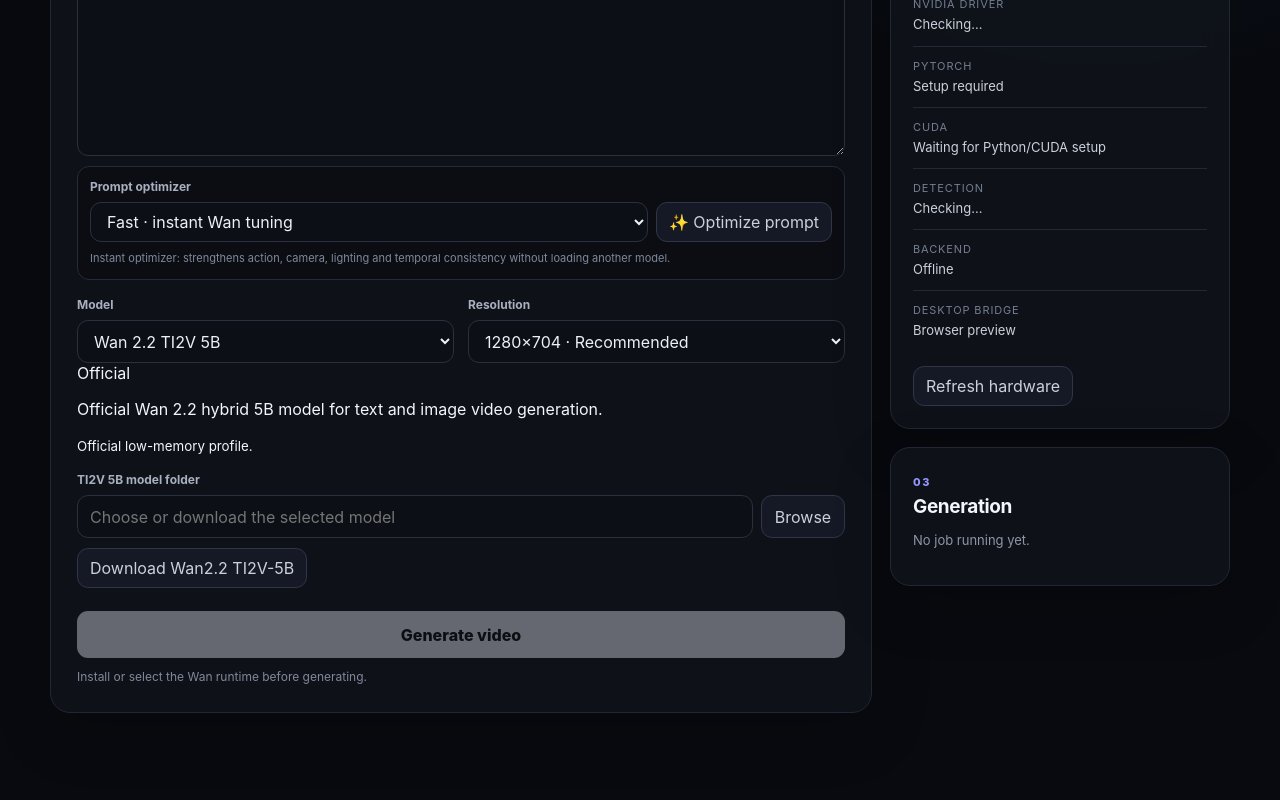
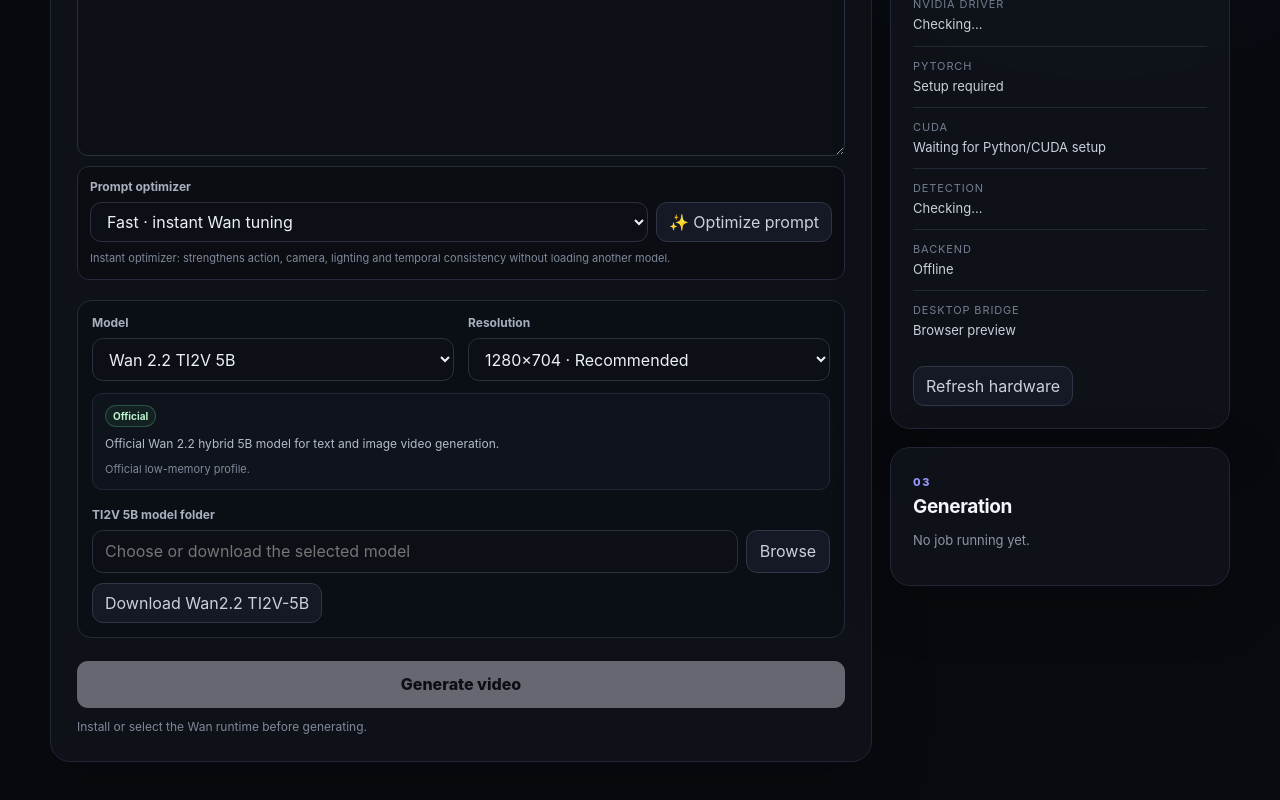
Before and after one commit to HGWells2001/Wan2.2-Desktop, a React (Vite) app: page / in a window 1280 px wide. Shown: the part 697-1497 px from the top of the page. Before the commit the page ends 1474 px from the top, so only its background shows below. Built offline with nearby package versions, Linux system fonts and the light colour scheme.

Commit message:
style: add model profile and A14B badges

```diff
--- a/frontend/styles.css
+++ b/frontend/styles.css
@@ -582,3 +582,84 @@
     width: 100%;
   }
 }
+
+
+.segmented button:disabled {
+  cursor: not-allowed;
+  opacity: .35;
+}
+
+.model-profile-card {
+  margin-top: 20px;
+  padding: 14px;
+  border: 1px solid #252b3a;
+  border-radius: 14px;
+  background: rgba(10, 13, 19, .58);
+}
+
+.model-profile-card .field-row label:first-child,
+.model-profile-card .field-row label:last-child {
+  margin-top: 0;
+}
+
+.model-profile-meta {
+  margin-top: 12px;
+  padding: 11px 12px;
+  border: 1px solid #222838;
+  border-radius: 10px;
+  background: rgba(18, 22, 31, .7);
+}
+
+.model-profile-meta p {
+  margin: 8px 0 4px;
+  color: #b4bccb;
+  font-size: 12px;
+  line-height: 1.5;
+}
+
+.model-profile-meta small {
+  color: #7f899a;
+  font-size: 11px;
+  line-height: 1.4;
+}
+
+.model-badges {
+  display: flex;
+  gap: 6px;
+  flex-wrap: wrap;
+}
+
+.model-badge {
+  display: inline-flex;
+  align-items: center;
+  min-height: 22px;
+  padding: 3px 7px;
+  border: 1px solid #373d52;
+  border-radius: 999px;
+  color: #c3c9d6;
+  background: #171b27;
+  font-size: 10px;
+  font-weight: 750;
+}
+
+.model-badge.official {
+  color: #bff5d0;
+  border-color: rgba(84, 216, 136, .28);
+  background: rgba(84, 216, 136, .07);
+}
+
+.model-badge.recommended {
+  color: #d7d8ff;
+  border-color: rgba(136, 146, 255, .35);
+  background: rgba(136, 146, 255, .09);
+}
+
+.model-badge.experimental {
+  color: #ffd6a0;
+  border-color: rgba(255, 176, 80, .28);
+  background: rgba(255, 176, 80, .07);
+}
+
+.model-warning {
+  margin-top: 12px;
+}
```
